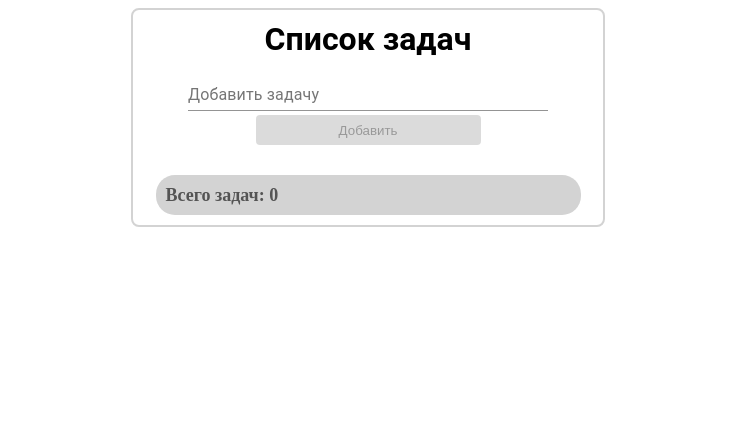
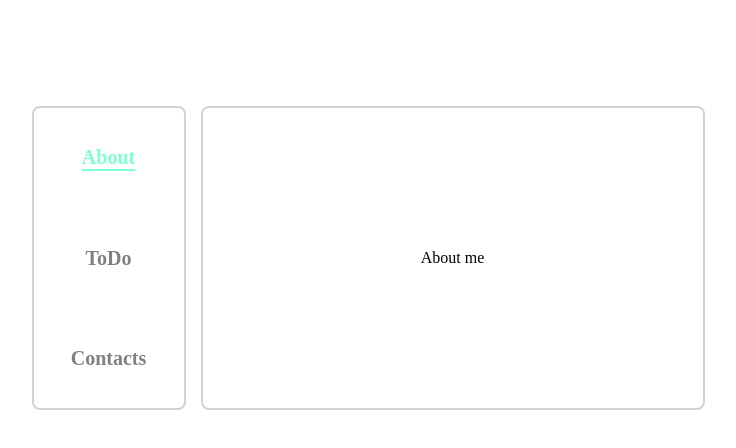
Before and after one commit to WebHeroSchool/SerToDo, a React (Create React App) app in the folder todo/: page / in a window 1280 px wide. Shown: the top 448 px of the page, without its empty margins (272-1008 px from the left). Built offline with nearby package versions, Linux system fonts and the light colour scheme.

Commit message:
React Router

```diff
--- /dev/null
+++ b/todo/src/Todo/Todo.js
@@ -0,0 +1,59 @@
+import React, {Component} from 'react';
+
+import InputItem from '../InputItem/InputItem';
+import ItemList from '../ItemList/ItemList';
+import Footer from '../Footer/Footer';
+
+import styles from './Todo.module.css';
+
+class App extends Component {
+  state = {
+    itemList: [],
+    count: 0
+  };
+
+  setTaskIsDone = task => {
+    const newItemList = this.state.itemList.map(item => {
+      if (item.id === task.id) {
+        item.isDone = !item.isDone;
+      }
+      return item;
+    });
+    this.setState({itemList: newItemList});
+  };
+
+  removeTask = id => {
+    const newTaskList = this.state.itemList.filter(item => item.id !== id);
+    this.setState({itemList: newTaskList, count: this.state.count - 1});
+  };
+
+  addTask = value => {
+    const newTask = {
+      value: value,
+      isDone: false,
+      id: this.state.count + 1
+    };
+
+    this.setState({
+      itemList: [...this.state.itemList, newTask],
+      count: this.state.count + 1
+    });
+  };
+
+  render() {
+    return (
+        <div className={styles.wrap}>
+          <h1 className={styles.title}>Список задач</h1>
+          <InputItem addTask={this.addTask}/>
+          <ItemList
+              itemList={this.state.itemList}
+              setTaskIsDone={this.setTaskIsDone}
+              removeTask={this.removeTask}
+          />
+          <Footer count={this.state.count}/>
+        </div>
+    );
+  }
+}
+
+export default App;
--- /dev/null
+++ b/todo/src/Todo/Todo.module.css
@@ -0,0 +1,16 @@
+.wrap {
+  min-width: 500px;
+  min-height: 300px;
+  display: flex;
+  flex-direction: column;
+  justify-content: space-around;
+  align-items: center;
+  border: 2px solid lightgray;
+  border-radius: 8px;
+}
+
+.title {
+  margin: 0;
+  text-align: center;
+  font-family: Roboto;
+}
--- /dev/null
+++ b/todo/src/components/About/About.js
@@ -0,0 +1,14 @@
+import React, {Component} from 'react';
+import style from './About.module.css';
+
+
+
+export default class About extends Component {
+  render () {
+    return (
+      <div className={style.wrap}>
+        About me
+      </div>
+    )
+  }
+};
--- /dev/null
+++ b/todo/src/components/About/About.module.css
@@ -0,0 +1,10 @@
+.wrap {
+  min-width: 500px;
+  min-height: 300px;
+  display: flex;
+  flex-direction: column;
+  justify-content: space-around;
+  align-items: center;
+  border: 2px solid lightgray;
+  border-radius: 8px;
+}
--- a/todo/src/components/App/App.js
+++ b/todo/src/components/App/App.js
@@ -1,61 +1,35 @@
-import React, {Component} from 'react';
+import React from 'react';
+import { BrowserRouter as Router, Switch, Route, NavLink } from 'react-router-dom';
 
-import InputItem from '../InputItem/InputItem';
-import ItemList from '../ItemList/ItemList';
-import Footer from '../Footer/Footer';
+import Todo from '../Todo/Todo';
+import About from '../About/About';
+import Contacts from '../Contacts/Contacts';
 
 import styles from './App.module.css';
 
-class App extends Component {
-  state = {
-    itemList: [],
-    count: 0
-  };
-
-  setTaskIsDone = task => {
-    const newItemList = this.state.itemList.map(item => {
-      if (item.id === task.id) {
-        item.isDone = !item.isDone;
-      }
-      return item;
-    });
-
-    this.setState({itemList: newItemList});
-  };
-
-  removeTask = id => {
-    const newTaskList = this.state.itemList.filter(item => item.id !== id);
-
-    this.setState({itemList: newTaskList, count: this.state.count - 1});
-  };
-
-  addTask = value => {
-    const newTask = {
-      value: value,
-      isDone: false,
-      id: this.state.count + 1
-    };
-
-    this.setState({
-      itemList: [...this.state.itemList, newTask],
-      count: this.state.count + 1
-    });
-  };
-
-  render() {
-    return (
+const App = () => {
+  return (
+    <Router>
       <div className={styles.wrap}>
-        <h1 className={styles.title}>Список задач</h1>
-        <InputItem addTask={this.addTask}/>
-        <ItemList
-          itemList={this.state.itemList}
-          setTaskIsDone={this.setTaskIsDone}
-          removeTask={this.removeTask}
-        />
-        <Footer count={this.state.count}/>
+        <div className={styles.menu}>
+          <NavLink exact to='/' className={styles.link} activeClassName={styles.active__link}>
+            About
+          </NavLink>
+          <NavLink to='/todo' className={styles.link} activeClassName={styles.active__link}>
+            ToDo
+          </NavLink>
+          <NavLink to='/contacts' className={styles.link} activeClassName={styles.active__link}>
+            Contacts
+          </NavLink>
+        </div>
+        <Switch>
+          <Route exact path='/' component={About} />
+          <Route path='/todo' component={Todo} />
+          <Route path='/contacts' component={Contacts} />
+        </Switch>
       </div>
-    );
-  }
-}
+    </Router>
+  );
+};
 
 export default App;
--- a/todo/src/components/App/App.module.css
+++ b/todo/src/components/App/App.module.css
@@ -1,14 +1,38 @@
 .wrap {
-    min-width: 300px;
-    max-width: 450px;
+  min-width: 320px;
+  max-width: 1440px;
   width: 100%;
+  min-height: 500px;
+  display: flex;
+  justify-content: center;
+  align-items: center;
+  margin: auto;
+}
+
+.menu {
+  min-width: 150px;
+  min-height: 300px;
+  margin-right: 15px;
   display: flex;
   flex-direction: column;
+  justify-content: space-around;
   align-items: center;
-    margin: auto;
-    padding: 10px;
-    border: 2px solid lightgrey;
+  border: 2px solid lightgray;
   border-radius: 8px;
+}
+
+.link {
+  font-size: 20px;
+  color: gray;
+  font-weight: bold;
+  text-decoration: none;
+}
+.link:hover {
+  color: aquamarine;
+}
+.active__link{
+  color: aquamarine;
+  border-bottom: 2px solid aquamarine;
 }
 
 .title {
--- /dev/null
+++ b/todo/src/components/Contacts/Contacts.js
@@ -0,0 +1,13 @@
+import React, {Component} from 'react';
+import style from './Contacts.module.css';
+
+
+export default class Contacts extends Component {
+    render () {
+        return (
+            <div className={style.wrap}>
+                Contacts
+            </div>
+        )
+    }
+};
--- /dev/null
+++ b/todo/src/components/Contacts/Contacts.module.css
@@ -0,0 +1,10 @@
+.wrap {
+  min-width: 500px;
+  min-height: 300px;
+  display: flex;
+  flex-direction: column;
+  justify-content: space-around;
+  align-items: center;
+  border: 2px solid lightgray;
+  border-radius: 8px;
+}
```
Lines whose indentation alone changed are shown as unchanged.
